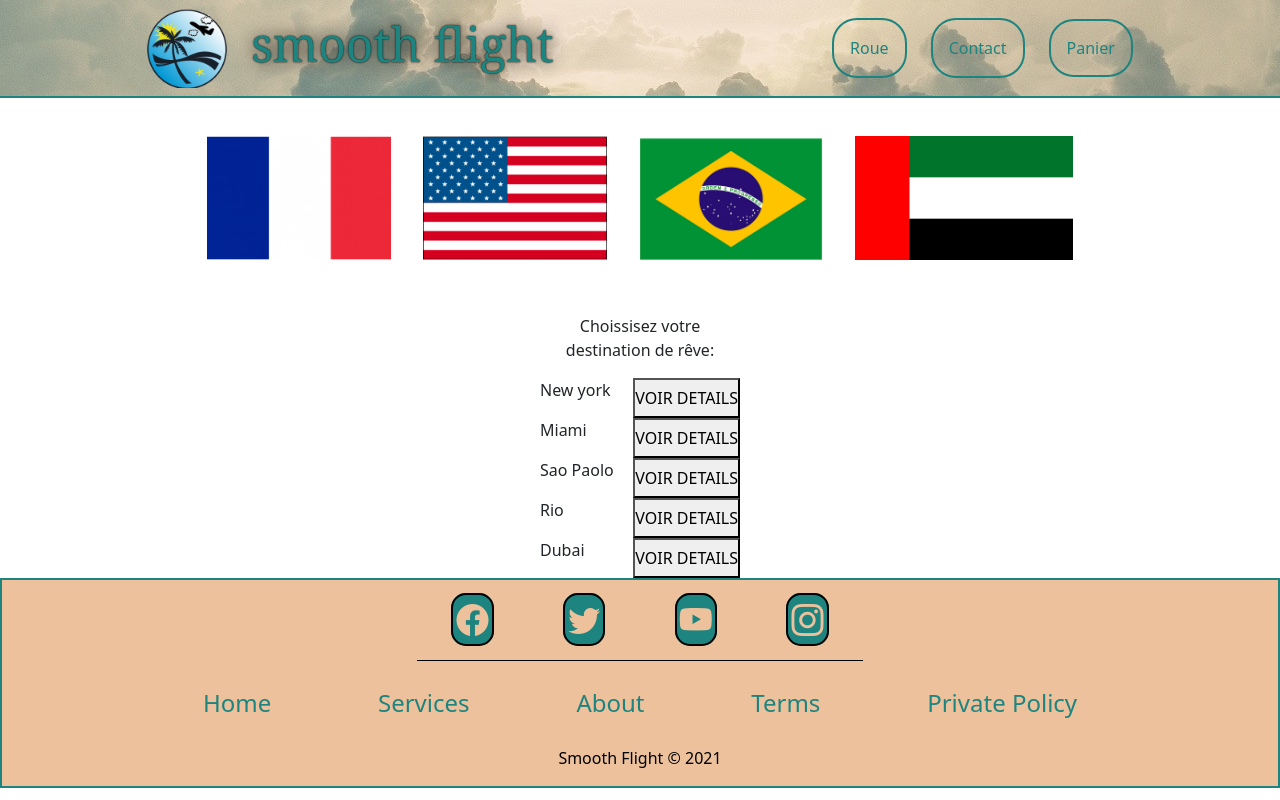
After one commit to Yass-13/site-de-voyage, a PHP site: page /menutab.php in a window 1280 px wide. The commit adds this page. Run offline with PHP 8.4, Linux system fonts and the light colour scheme; some libraries are stand-ins or nearby versions.

Commit message:
steph commit modification navbar and footer include and links

```diff
--- /dev/null
+++ b/Footer.php
@@ -0,0 +1,35 @@
+<!DOCTYPE html>
+<html lang="en">
+<head>
+    <meta charset="UTF-8">
+    <meta http-equiv="X-UA-Compatible" content="IE=edge">
+    <meta name="viewport" content="width=device-width, initial-scale=1.0">
+    <title>Footer</title>
+    <link rel="stylesheet" href="https://cdn.jsdelivr.net/npm/bootstrap-icons@1.6.1/font/bootstrap-icons.css">
+    <link rel="stylesheet" href="./FooterStyle.css">
+</head>
+<!-- THREE CATEGORY FOOTER -->
+<body>
+    <div class="containerFooter DflexC">
+        <!-- SOCIAL ICONS -->
+        <div class="socialFooter DflexC">
+            <a href="https://fr-fr.facebook.com/" target="_blank"><i class="bi bi-facebook"></i></a>
+            <a href="https://twitter.com/?lang=fr" target="_blank"><i class="bi bi-twitter"></i></a>
+            <a href="https://www.youtube.com/" target="_blank"><i class="bi bi-youtube"></i></a>
+            <a href="https://www.instagram.com/?hl=fr" target="_blank"><i class="bi bi-instagram"></i></a>
+        </div>
+        <!-- LINKS -->
+        <div class="linkFooter DflexC">
+            <a href="./menutab.php" class="link">home</a>
+            <a href="https://www.google.com/" target="_blank" class="link">services</a>
+            <a href="https://www.google.com/" target="_blank" class="link">about</a>
+            <a href="https://www.google.com/" target="_blank" class="link">terms</a>
+            <a href="https://www.google.com/" target="_blank" class="link">private policy</a>
+        </div>
+        <!-- COPYRIGHT -->
+        <div class="Copyright">
+            <p>Smooth Flight &copy; 2021</p>
+        </div>
+    </div>
+</body>
+</html>
--- a/FooterStyle.css
+++ b/FooterStyle.css
@@ -12,10 +12,6 @@
     display: flex;
     align-items: center;
     justify-content: center;
-}
-a{
-    text-decoration: none;
-    color: var(--main-color);
 }
 /* FOOTER CONTAINER */
 .containerFooter{
@@ -39,6 +35,7 @@ a{
     border: 2px solid var(--tertiary-color);
     border-radius: 15px;
     background-color: var(--main-color);
+    color: var(--secondary-color);
 }
 .socialFooter i:hover{
     border: 2px solid whitesmoke;
@@ -55,6 +52,8 @@ a{
 }
 /* LINKS */
 .linkFooter a{
+    text-decoration: none;
+    color: var(--main-color);
     border-bottom: 1px solid var(--secondary-color);
 }
 .linkFooter a:hover{
--- a/Marseille.html
+++ b/Marseille.php
@@ -5,7 +5,7 @@
     <meta charset="UTF-8">
     <meta http-equiv="X-UA-Compatible" content="IE=edge">
     <meta name="viewport" content="width=device-width, initial-scale=1.0">
-    <link href="cssJ.css" rel="stylesheet">
+    <link href="./cssJ.css" rel="stylesheet">
 </head>
 
 <body>
@@ -17,7 +17,7 @@
                 <h1>Marseille</h1>
             </div>
             <div class="Img_Details">
-                <img src="/img/marseille.png" alt="Marseille">
+                <img src="./img/marseille.png" alt="Marseille">
 
             </div>
             <div class="Description">
--- a/NavBar.html
+++ b/NavBar.php
@@ -6,20 +6,22 @@
     <meta http-equiv="X-UA-Compatible" content="IE=edge">
     <meta name="viewport" content="width=device-width, initial-scale=1.0">
     <title>Barre de Navigation</title>
-    <link href="/NavBarStyle.css" rel="stylesheet">
+    <link href="./NavBarStyle.css" rel="stylesheet">
     <link rel="stylesheet" href="https://cdn.jsdelivr.net/npm/bootstrap-icons@1.6.1/font/bootstrap-icons.css">
 </head>
 
 <body>
     <div class="containerNavBar DflexCenter">
         <div class="logo DflexCenter">
-            <img src="/img/LogoNavBar.png">
-            <h1 class="logoTitle">smooth flight</h1>
+            <a class="logolink" href="./menutab.php">
+                <img src="./img/LogoNavBar.png">
+            </a>
+                <h1 class="logoTitle">smooth flight</h1>
         </div>
         <div class="ButtonsNav" id="menuBurger">
             <a href="javascript:void(0);" class="iconBurger" onclick="burgerFunction()">
                 <i class="bi bi-list"></i></a>
-            <a href="#" class="linkBtn">Roue</a>
+            <a href="./aviontournant.php" class="linkBtn">Roue</a>
             <a href="#" class="linkBtn">Contact</a>
             <div class="panier">
                 <a href="#" class="linkBtn">Panier</a>
--- a/NavBarStyle.css
+++ b/NavBarStyle.css
@@ -33,12 +33,13 @@
     height: 100%;
     z-index: 1;
     opacity: 0.6;
-    background-image: url('/img/sky-690293_1920.jpg');
+    background-image: url('./img/sky-690293_1920.jpg');
     background-repeat: no-repeat;
     background-position:center;
     background-size:auto;
 }
 /* logo and navigation link */
+
 .logo, .ButtonsNav{
     z-index: 2;
 }
--- a/cssJ.css
+++ b/cssJ.css
@@ -34,7 +34,7 @@
 /* Marseille*/
 
 .Marseille::after{
-    background-image: url('/img/marseille.png');
+    background-image: url('./img/marseille.png');
 }
 /* Paris*/
 .Paris::after{
--- /dev/null
+++ b/menutab.php
@@ -0,0 +1,123 @@
+<!DOCTYPE html>
+
+<head>
+  <meta charset="UTF-8">
+  <title>Menu de choix</title>
+  <link rel="stylesheet" href="bootstrap.min.css">
+  <link rel="stylesheet" href="./style.css">
+  <link rel="stylesheet" href="./NavBarStyle.css">
+  <link rel="stylesheet" href="./FooterStyle.css">
+
+  <script src="bootstrap.min.js"></script>
+</head>
+
+<body>
+
+  <?php
+  include('./NavBar.php');
+  ?>
+
+  <ul class="nav nav-pills mb-3" id="pills-tab" role="tablist">
+    <li class="nav-item" role="presentation">
+      <img src="./img/drapeau-france.jpg" height="200px" class="nav-link active" id="pills-france-tab" data-bs-toggle="pill" data-bs-target="#pills-france" type="button" role="tab" aria-controls="pills-france" aria-selected="true">
+    </li>
+    <li class="nav-item" role="presentation">
+      <img src="./img/drapeau-etats-unis.jpg" height="200px" class=" nav-link" id="pills-usa-tab" data-bs-toggle="pill" data-bs-target="#pills-usa" type="button" role="tab" aria-controls="pills-usa" aria-selected="false">
+    </li>
+    <li class="nav-item" role="presentation">
+      <img src="./img/drapeau-bresil.png" height="200px" class="nav-link" id="pills-bresil-tab" data-bs-toggle="pill" data-bs-target="#pills-bresil" type="button" role="tab" aria-controls="pills-bresil" aria-selected="false">
+    </li>
+    <li class="nav-item" role="presentation">
+      <img src="./img/drapeau-dubai.png" height="140px" class="nav-link" id="pills-dubai-tab" data-bs-toggle="pill" data-bs-target="#pills-dubai" type="button" role="tab" aria-controls="pills-dubai" aria-selected="false">
+    </li>
+  </ul>
+
+
+
+
+  <div class="h">
+    <div class="tab-content" id="pills-tabContent">
+      <div class="tab-pane fade show active" id="pills-france" role="tabpanel" aria-labelledby="pills-france-tab">
+        <p>Choissisez votre destination de rêve:</p>
+        <div class="offre">
+          <p>New york </p><button>VOIR DETAILS</button>
+        </div>
+        <div class="offre">
+          <p>Miami </p><button>VOIR DETAILS</button>
+        </div>
+        <div class="offre">
+          <p>Sao Paolo </p><button>VOIR DETAILS</button>
+        </div>
+        <div class="offre">
+          <p>Rio </p><button>VOIR DETAILS</button>
+        </div>
+        <div class="offre">
+          <p>Dubai </p><button>VOIR DETAILS</button>
+        </div>
+      </div>
+      <div class="tab-pane fade" id="pills-usa" role="tabpanel" aria-labelledby="pills-usa-tab">
+        <p>Choissisez votre destination de rêve:</p>
+        <div class="offre">
+          <p>Marseille </p><button>VOIR DETAILS</button>
+        </div>
+        <div class="offre">
+          <p>Paris </p><button>VOIR DETAILS</button>
+        </div>
+        <div class="offre">
+          <p>Sao Paolo </p><button>VOIR DETAILS</button>
+        </div>
+        <div class="offre">
+          <p>Rio </p><button>VOIR DETAILS</button>
+        </div>
+        <div class="offre">
+          <p>Dubai </p><button>VOIR DETAILS</button>
+        </div>
+      </div>
+      <div class="tab-pane fade" id="pills-bresil" role="tabpanel" aria-labelledby="pills-bresil-tab">
+        <p>Choissisez votre destination de rêve:</p>
+        <div class="offre">
+          <p>New york </p><button>VOIR DETAILS</button>
+        </div>
+        <div class="offre">
+          <p>Miami </p><button>VOIR DETAILS</button>
+        </div>
+        <div class="offre">
+          <p>Marseille </p><button>VOIR DETAILS</button>
+        </div>
+        <div class="offre">
+          <p>Paris </p><button>VOIR DETAILS</button>
+        </div>
+        <div class="offre">
+          <p>Dubai </p><button>VOIR DETAILS</button>
+        </div>
+      </div>
+      <div class="tab-pane fade" id="pills-dubai" role="tabpanel" aria-labelledby="pills-dubai-tab">
+        <p>Choissisez votre destination de rêve:</p>
+        <div class="offre">
+          <p>New york </p><button>VOIR DETAILS</button>
+        </div>
+        <div class="offre">
+          <p>Miami </p><button>VOIR DETAILS</button>
+        </div>
+        <div class="offre">
+          <p>Sao Paolo </p><button>VOIR DETAILS</button>
+        </div>
+        <div class="offre">
+          <p>Rio </p><button>VOIR DETAILS</button>
+        </div>
+        <div class="offre">
+          <p>Marseille </p><button>VOIR DETAILS</button>
+        </div>
+        <div class="offre">
+          <p>Paris </p><button>VOIR DETAILS</button>
+        </div>
+      </div>
+    </div>
+  </div>
+  <?php
+  include('./Footer.php');
+  ?>
+</body>
+
+
+</html>
--- a/style.css
+++ b/style.css
@@ -1,6 +1,5 @@
 body{
     text-align: center;
-    margin: 35vh 0;
 }
 
 ul{
```
Also changed, not shown: Footer.html (deleted, +0 -35 lines), aviontournant.php (renamed from aviontournant.html, +5 -9 lines), menutab.html (deleted, +0 -82 lines), Dubai.php (renamed from Dubai.html), Miami.php (renamed from Miami.html), New_York.php (renamed from New_York.html), Paris.php (renamed from Paris.html), Rio.php (renamed from Rio.html), Sao_Paolo.php (renamed from Sao_Paolo.html).
